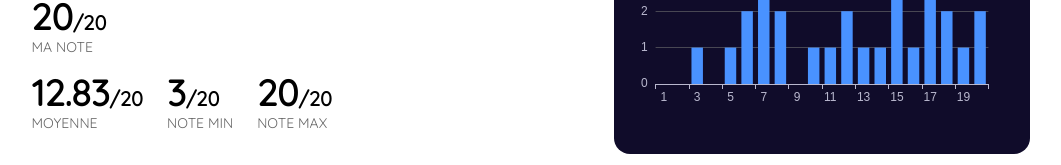
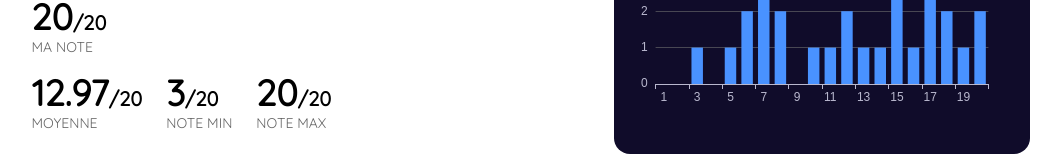
Before and after one commit to Guillaume-prog/marks-parser, a Vue app in the folder frontend/: page / in a window 1280 px wide. Shown: the part 402-567 px from the top of the page, without its empty margins (130-1191 px from the left). Built offline with nearby package versions, Linux system fonts and the light colour scheme.

Commit message:
fix marks parsefloat

```diff
--- a/frontend/src/App.vue
+++ b/frontend/src/App.vue
@@ -1,5 +1,7 @@
 <template>
-  <div class="grid h-full sm:grid-rows-2 md:grid-cols-2 md:grid-rows-1 place-items-center p-4">
+  <div
+    class="grid h-full place-items-center p-4 sm:grid-rows-2 md:grid-cols-2 md:grid-rows-1"
+  >
     <div class="flex flex-col gap-4">
       <select v-model="cur_file" @change="update_data">
         <option value="UE72-Python_DS">UE72 - Python DS</option>
@@ -42,7 +44,7 @@ const data = ref<{ [key: string]: string }>({});
 
 const marks = computed(() => {
   const marks = Object.values(data.value)
-    .map((mark) => Number.parseFloat(mark))
+    .map((mark) => Number.parseFloat(mark.replace(",", ".")))
     .filter((mark) => !isNaN(mark));
   return marks;
 });
```
